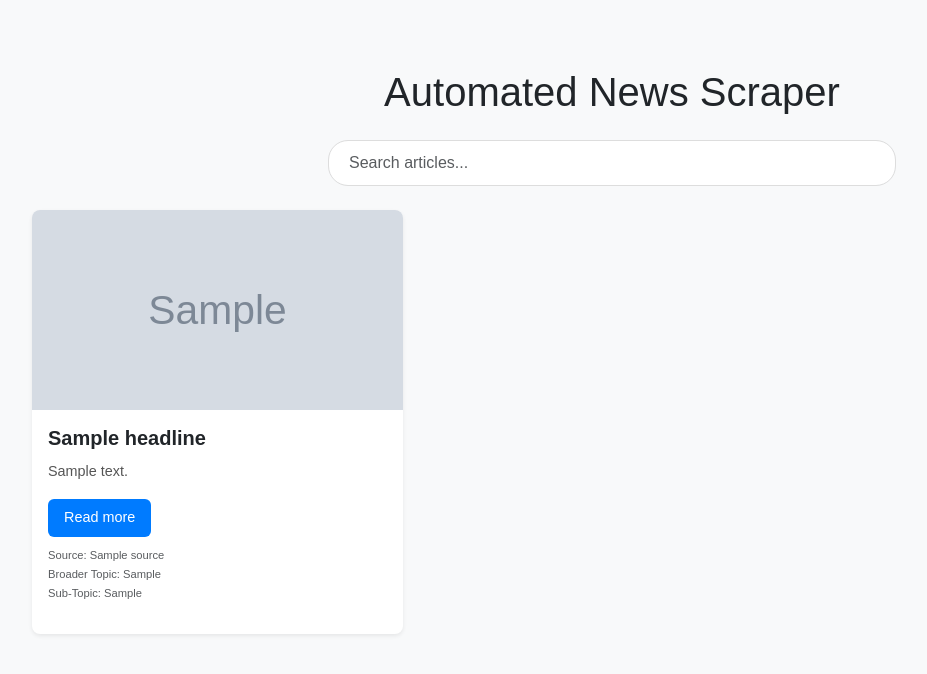
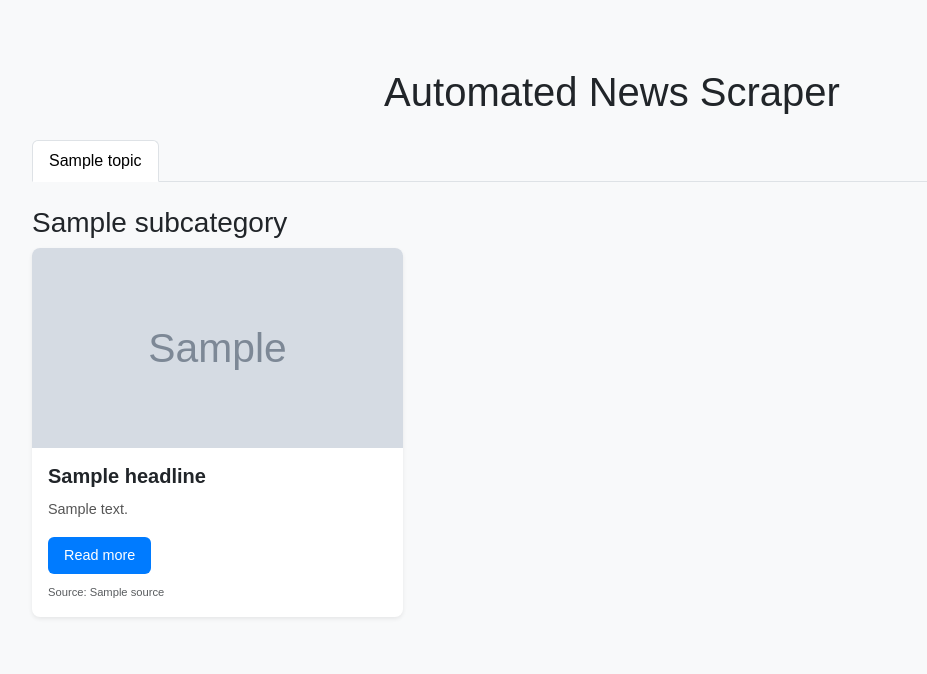
Before and after one commit to AI-DEVELOPER-99/NewsAgent, a Flask app: template templates/index.html in a window 1280 px wide. Shown: the top 674 px of the page, without its empty margins (28-955 px from the left). Run offline with Flask 3, Linux system fonts and the light colour scheme; the template is opened without the code that fills it: most values are stand-ins (such as "Sample title", 1, 10 or a date in 2020); grey boxes marked "Sample" are stand-in pictures.

Commit message:
Updated UI

```diff
--- a/app.py
+++ b/app.py
@@ -1,55 +1,16 @@
 from flask import Flask, render_template
-import httpx
-from bs4 import BeautifulSoup
 import threading
 import time
-
-from helpers.webscraper import scrape_site, classify_articles
+from helpers.webscraper import automated_scraping, get_articles, get_broader_topics
 
 app = Flask(__name__)
-
-# # In-memory storage for scraped articles
-articles = []
-
-# Function to periodically scrape news websites
-def automated_scraping():
-    global articles
-    sites_config = [
-        {
-            'name': 'India Today',
-            'base_url': 'https://www.indiatoday.in',
-            'article_tag': 'article',
-            'article_class': 'B1S3_story__card__A_fhi',
-            'headline_tag': 'h2',
-            'summary_tag': 'p',
-            'num_pages': 5  # Number of pages to scrape for this site
-        }
-    ]
-
-    broader_topic = "World News"
-    sub_topic_keywords = ["UK", "US", "Europe", "Sports", "Movie", "Microsoft"]
-
-    while True:
-        all_articles = []
-        for site_config in sites_config:
-            articles = scrape_site(site_config['base_url'], site_config, site_config['num_pages'])
-            if articles:
-                all_articles.extend(articles)
-
-        # Classify articles
-        classified_articles = classify_articles(all_articles, broader_topic, sub_topic_keywords)
-
-        # Update the global articles list
-        articles = classified_articles
-        print(f"Scraped {len(articles)} articles.")
-
-        # Wait for 10 minutes before scraping again
-        time.sleep(600)
 
 # Route for the home page
 @app.route('/')
 def index():
-    return render_template('index.html', articles=articles)
+    articles = get_articles()
+    broader_topics = get_broader_topics()
+    return render_template('index.html', articles=articles, broader_topics=broader_topics)
 
 # Run the Flask app
 if __name__ == '__main__':
--- a/helpers/webscraper.py
+++ b/helpers/webscraper.py
@@ -3,9 +3,180 @@ from bs4 import BeautifulSoup
 from transformers import pipeline
 import time
 
+# broader_topics = {
+#     "World News": ["UK", "US", "Europe", "Asia", "Middle East"],
+#     "Sports": ["Football", "Cricket", "Tennis", "Olympics"],
+#     "Technology": ["Microsoft", "Apple", "AI", "Space"],
+#     "Entertainment": ["Movie", "Music", "Celebrity"]
+# }
+
+# # Function to fetch and parse news articles from a single page
+# def scrape_news_page(url, site_config):
+#     try:
+#         with httpx.Client() as client:
+#             response = client.get(url)
+#             response.raise_for_status()  # Raise an exception for HTTP errors
+#     except httpx.HTTPError as e:
+#         print(f"Failed to retrieve the page. Error: {e}")
+#         return None
+
+#     # Parse the HTML content using BeautifulSoup
+#     soup = BeautifulSoup(response.text, 'html.parser')
+
+#     # Extract relevant information based on site-specific configuration
+#     scraped_articles = []
+#     for item in soup.find_all(site_config['article_tag'], class_=site_config['article_class']):
+#         headline = item.find(site_config['headline_tag']).text.strip() if item.find(site_config['headline_tag']) else "No headline"
+#         summary = item.find(site_config['summary_tag']).text.strip() if item.find(site_config['summary_tag']) else "No summary"
+#         link = item.find('a')['href'] if item.find('a') else "No link"
+#         image = item.find('img')['src'] if item.find('img') else None  # Extract image URL
+
+#         # Ensure the link and image URL are absolute (if relative, prepend the base URL)
+#         if not link.startswith('http'):
+#             link = httpx.URL(url).join(link)
+#         if image and not image.startswith('http'):
+#             image = httpx.URL(url).join(image)
+
+#         scraped_articles.append({
+#             'headline': headline,
+#             'summary': summary,
+#             'link': link,
+#             'image': image,  # Add image URL
+#             'source': site_config['name']  # Add the source of the article
+#         })
+
+#     return scraped_articles
+
+# # Function to scrape multiple pages for a single site
+# def scrape_site(base_url, site_config, num_pages):
+#     all_articles = []
+#     seen_links = set()  # Track unique article links
+
+#     for page in range(1, num_pages + 1):
+#         # Construct the URL for each page (e.g., https://www.indiatoday.in?page=2)
+#         page_url = f"{base_url}?page={page}" if page > 1 else base_url
+#         print(f"Scraping {site_config['name']}, page {page}: {page_url}")
+
+#         # Scrape the current page
+#         articles = scrape_news_page(page_url, site_config)
+#         if articles:
+#             for article in articles:
+#                 if article['link'] not in seen_links:  # Check for duplicates
+#                     all_articles.append(article)
+#                     seen_links.add(article['link'])
+
+#         # Add a delay to avoid overwhelming the server
+#         time.sleep(2)  # Wait 2 seconds between requests
+
+#     return all_articles
+
+# # Function to classify articles into broader topics and sub-topics
+# def classify_articles(articles):
+#     classified_articles = {topic: {} for topic in broader_topics}
+
+#     for article in articles:
+#         for topic, subcategories in broader_topics.items():
+#             for subcategory in subcategories:
+#                 if subcategory.lower() in article['headline'].lower() or subcategory.lower() in article['summary'].lower():
+#                     if subcategory not in classified_articles[topic]:
+#                         classified_articles[topic][subcategory] = []
+#                     classified_articles[topic][subcategory].append(article)
+#                     break  # Stop checking other subcategories once a match is found
+
+#     return classified_articles
+
+# # Example usage
+# if __name__ == "__main__":
+#     # Define configurations for each news site
+#     sites_config = [
+#         {
+#             'name': 'India Today',
+#             'base_url': 'https://www.indiatoday.in',
+#             'article_tag': 'article',
+#             'article_class': 'B1S3_story__card__A_fhi',
+#             'headline_tag': 'h2',
+#             'summary_tag': 'p',
+#             'num_pages': 5  # Number of pages to scrape for this site
+#         }
+#     ]
+
+#     # Scrape articles from all sites
+#     all_articles = []
+#     for site_config in sites_config:
+#         articles = scrape_site(site_config['base_url'], site_config, site_config['num_pages'])
+#         if articles:
+#             all_articles.extend(articles)
+
+#     if all_articles:
+#         # Define broader topic and sub-topic keywords
+#         # broader_topic = "World News"
+#         # sub_topic_keywords = ["UK", "US", "Europe", 'Sports', 'Movie', 'Microsoft', 'India']
+
+#         # Classify articles
+#         # classified_articles = classify_articles(all_articles, broader_topic, sub_topic_keywords)
+#         classify_articles = all_articles
+
+#         # Print the results
+#         print(f"Total articles scraped: {len(all_articles)}")
+#         print(f"Total classified articles: {len(classified_articles)}")
+#         print("-" * 50)
+#         for article in classified_articles:
+#             print(f"Source: {article['source']}")
+#             print(f"Headline: {article['headline']}")
+#             print(f"Summary: {article['summary']}")
+#             print(f"Link: {article['link']}")
+#             print(f"Broader Topic: {article['broader_topic']}")
+#             print(f"Sub-Topic: {article['sub_topic']}")
+#             print("-" * 50)
+#     else:
+#         print("No articles found.")
+
+
+
+# In-memory storage for scraped articles
+articles = []
+
+# Define configurations for multiple news sites
+sites_config = [
+    {
+        'name': 'India Today',
+        'base_url': 'https://www.indiatoday.in',
+        'article_tag': 'article',
+        'article_class': 'B1S3_story__card__A_fhi',
+        'headline_tag': 'h2',
+        'summary_tag': 'p',
+        'num_pages': 2  # Number of pages to scrape for this site
+    },
+    {
+        'name': 'BBC News',
+        'base_url': 'https://www.bbc.com/news',
+        'article_tag': 'div',
+        'article_class': 'gs-c-promo',
+        'headline_tag': 'h3',
+        'summary_tag': 'p',
+        'num_pages': 2  # Number of pages to scrape for this site
+    },
+    {
+        'name': 'Reuters',
+        'base_url': 'https://www.reuters.com/news/archive',
+        'article_tag': 'article',
+        'article_class': 'story',
+        'headline_tag': 'h3',
+        'summary_tag': 'p',
+        'num_pages': 2  # Number of pages to scrape for this site
+    }
+]
+
+# Define broader topics and subcategories
+broader_topics = {
+    "World News": ["UK", "US", "Europe", "Asia", "Middle East"],
+    "Sports": ["Football", "Cricket", "Tennis", "Olympics"],
+    "Technology": ["Microsoft", "Apple", "AI", "Space"],
+    "Entertainment": ["Movie", "Music", "Celebrity"]
+}
+
 # Function to fetch and parse news articles from a single page
 def scrape_news_page(url, site_config):
-    # Send a GET request to the URL using httpx
     try:
         with httpx.Client() as client:
             response = client.get(url)
@@ -18,34 +189,36 @@ def scrape_news_page(url, site_config):
     soup = BeautifulSoup(response.text, 'html.parser')
 
     # Extract relevant information based on site-specific configuration
-    articles = []
+    scraped_articles = []
     for item in soup.find_all(site_config['article_tag'], class_=site_config['article_class']):
         headline = item.find(site_config['headline_tag']).text.strip() if item.find(site_config['headline_tag']) else "No headline"
         summary = item.find(site_config['summary_tag']).text.strip() if item.find(site_config['summary_tag']) else "No summary"
         link = item.find('a')['href'] if item.find('a') else "No link"
-        image = item.find('img')['src'] if item.find('img') else None
+        image = item.find('img')['src'] if item.find('img') else None  # Extract image URL
 
-        # Ensure the link is absolute (if relative, prepend the base URL)
+        # Ensure the link and image URL are absolute (if relative, prepend the base URL)
         if not link.startswith('http'):
             link = httpx.URL(url).join(link)
+        if image and not image.startswith('http'):
+            image = httpx.URL(url).join(image)
 
-        articles.append({
+        scraped_articles.append({
             'headline': headline,
             'summary': summary,
             'link': link,
-            'image': image,
+            'image': image,  # Add image URL
             'source': site_config['name']  # Add the source of the article
         })
 
-    return articles
+    return scraped_articles
 
 # Function to scrape multiple pages for a single site
 def scrape_site(base_url, site_config, num_pages):
     all_articles = []
-    seen_links = set()
+    seen_links = set()  # Track unique article links
 
     for page in range(1, num_pages + 1):
-        # Construct the URL for each page (e.g., https://www.bbc.com/news?page=2)
+        # Construct the URL for each page (e.g., https://www.indiatoday.in?page=2)
         page_url = f"{base_url}?page={page}" if page > 1 else base_url
         print(f"Scraping {site_config['name']}, page {page}: {page_url}")
 
@@ -62,62 +235,43 @@ def scrape_site(base_url, site_config, num_pages):
 
     return all_articles
 
-# Function to classify articles into broader topics and sub-topics
-def classify_articles(articles, broader_topic, sub_topic_keywords):
-    classified_articles = []
+# Function to classify articles into broader topics and subcategories
+def classify_articles(articles):
+    classified_articles = {topic: {} for topic in broader_topics}
 
     for article in articles:
-        # Check if the article matches the sub-topic keywords
-        if any(keyword.lower() in article['headline'].lower() or
-               keyword.lower() in article['summary'].lower()
-               for keyword in sub_topic_keywords):
-            article['broader_topic'] = broader_topic
-            article['sub_topic'] = ', '.join(sub_topic_keywords)
-            classified_articles.append(article)
+        for topic, subcategories in broader_topics.items():
+            for subcategory in subcategories:
+                if subcategory.lower() in article['headline'].lower() or subcategory.lower() in article['summary'].lower():
+                    if subcategory not in classified_articles[topic]:
+                        classified_articles[topic][subcategory] = []
+                    classified_articles[topic][subcategory].append(article)
+                    break  # Stop checking other subcategories once a match is found
 
     return classified_articles
 
-# Example usage
-if __name__ == "__main__":
-    # Define configurations for each news site
-    sites_config = [
-        {
-            'name': 'India Today',
-            'base_url': 'https://www.indiatoday.in',
-            'article_tag': 'article',
-            'article_class': 'B1S3_story__card__A_fhi',
-            'headline_tag': 'h2',
-            'summary_tag': 'p',
-            'num_pages': 5  # Number of pages to scrape for this site
-        }
-    ]
-
-    # Scrape articles from all sites
-    all_articles = []
-    for site_config in sites_config:
-        articles = scrape_site(site_config['base_url'], site_config, site_config['num_pages'])
-        if articles:
-            all_articles.extend(articles)
-
-    if all_articles:
-        # Define broader topic and sub-topic keywords
-        broader_topic = "World News"
-        sub_topic_keywords = ["UK", "US", "Europe", 'Sports', 'Movie', 'Microsoft', 'India']
+# Function to periodically scrape news websites
+def automated_scraping():
+    global articles
+    while True:
+        all_articles = []
+        for site_config in sites_config:
+            scraped_articles = scrape_site(site_config['base_url'], site_config, site_config['num_pages'])
+            if scraped_articles:
+                all_articles.extend(scraped_articles)
 
         # Classify articles
-        classified_articles = classify_articles(all_articles, broader_topic, sub_topic_keywords)
+        classified_articles = classify_articles(all_articles)
 
-        # Print the results
-        print(f"Total articles scraped: {len(all_articles)}")
-        print(f"Total classified articles: {len(classified_articles)}")
-        print("-" * 50)
-        for article in classified_articles:
-            print(f"Source: {article['source']}")
-            print(f"Headline: {article['headline']}")
-            print(f"Summary: {article['summary']}")
-            print(f"Link: {article['link']}")
-            print(f"Broader Topic: {article['broader_topic']}")
-            print(f"Sub-Topic: {article['sub_topic']}")
-            print("-" * 50)
-    else:
-        print("No articles found.")
+        # Update the global articles list
+        articles = classified_articles
+        print(f"Scraped and classified {len(all_articles)} articles.")
+
+        # Wait for 10 minutes before scraping again
+        time.sleep(600)
+
+def get_articles():
+    return articles
+
+def get_broader_topics():
+    return broader_topics
--- a/static/styles.css
+++ b/static/styles.css
@@ -1,141 +1,3 @@
-/* body {
-    font-family: Arial, sans-serif;
-    background-color: #f4f4f4;
-    margin: 0;
-    padding: 0;
-}
-
-.container {
-    max-width: 800px;
-    margin: 50px auto;
-    padding: 20px;
-    background-color: #fff;
-    box-shadow: 0 0 10px rgba(0, 0, 0, 0.1);
-}
-
-h1 {
-    text-align: center;
-    color: #333;
-}
-
-.articles {
-    margin-top: 20px;
-}
-
-.article {
-    margin-bottom: 20px;
-    padding: 15px;
-    border: 1px solid #ddd;
-    border-radius: 4px;
-    background-color: #f9f9f9;
-}
-
-.article h3 {
-    margin: 0 0 10px;
-    color: #333;
-}
-
-.article p {
-    margin: 0 0 10px;
-    color: #555;
-}
-
-.article a {
-    color: #007bff;
-    text-decoration: none;
-}
-
-.article a:hover {
-    text-decoration: underline;
-}
-
-.source, .topic {
-    font-size: 0.9em;
-    color: #777;
-} */
-
-/* body {
-    font-family: Arial, sans-serif;
-    background-color: #f4f4f4;
-    margin: 0;
-    padding: 0;
-}
-
-.container {
-    max-width: 800px;
-    margin: 50px auto;
-    padding: 20px;
-    background-color: #fff;
-    box-shadow: 0 0 10px rgba(0, 0, 0, 0.1);
-}
-
-h1 {
-    text-align: center;
-    color: #333;
-}
-
-.articles {
-    margin-top: 20px;
-}
-
-.article {
-    margin-bottom: 20px;
-    padding: 15px;
-    border: 1px solid #ddd;
-    border-radius: 8px;
-    background-color: #f9f9f9;
-    transition: transform 0.2s, box-shadow 0.2s;
-}
-
-.article:hover {
-    transform: translateY(-5px);
-    box-shadow: 0 4px 8px rgba(0, 0, 0, 0.1);
-}
-
-.article-image {
-    max-width: 100%;
-    height: 200px;
-    border-radius: 8px;
-    margin-bottom: 15px;
-    box-shadow: 0 2px 4px rgba(0, 0, 0, 0.1);
-}
-
-.article h3 {
-    margin: 0 0 10px;
-    color: #333;
-    font-size: 1.5em;
-}
-
-.article p {
-    margin: 0 0 10px;
-    color: #555;
-    line-height: 1.6;
-}
-
-.article a {
-    color: #007bff;
-    text-decoration: none;
-    font-weight: bold;
-}
-
-.article a:hover {
-    text-decoration: underline;
-}
-
-.source, .topic {
-    font-size: 0.9em;
-    color: #777;
-    margin: 5px 0;
-}
-
-.source {
-    font-style: italic;
-}
-
-.topic {
-    font-weight: bold;
-} */
-
 body {
     font-family: Arial, sans-serif;
     background-color: #f8f9fa;
@@ -147,6 +9,10 @@ body {
     max-width: 1200px;
     margin: 0 auto;
     padding: 20px;
+}
+
+.nav-tabs {
+    margin-bottom: 20px;
 }
 
 .card {
@@ -194,15 +60,3 @@ body {
     font-size: 0.8rem;
     color: #777;
 }
-
-/* Search Bar */
-#searchInput {
-    border-radius: 20px;
-    padding: 10px 20px;
-    border: 1px solid #ddd;
-}
-
-/* Loading Spinner */
-#loadingSpinner {
-    margin: 20px 0;
-}
--- a/templates/index.html
+++ b/templates/index.html
@@ -13,18 +13,37 @@
     <div class="container my-5">
         <h1 class="text-center mb-4">Automated News Scraper</h1>
 
-        <!-- Search Bar -->
-        <div class="row mb-4">
-            <div class="col-md-6 mx-auto">
-                <input type="text" id="searchInput" class="form-control" placeholder="Search articles...">
-            </div>
-        </div>
+        <!-- Category Tabs -->
+        <ul class="nav nav-tabs" id="categoryTabs" role="tablist">
+            {% for topic in broader_topics %}
+                <li class="nav-item" role="presentation">
+                    <button class="nav-link {% if loop.first %}active{% endif %}"
+                        id="{{ topic | replace(' ', '_') }}-tab"
+                        data-bs-toggle="tab"
+                        data-bs-target="#{{ topic | replace(' ', '_') }}"
+                        type="button" role="tab"
+                        aria-controls="{{ topic | replace(' ', '_') }}"
+                        aria-selected="{% if loop.first %}true{% else %}false{% endif %}">
+                        {{ topic }}
+                    </button>
+                </li>
+            {% endfor %}
+        </ul>
 
-        <!-- Articles Grid -->
-        <div id="articlesGrid" class="row">
-            {% if articles %}
-                {% for article in articles %}
-                    <div class="col-md-6 col-lg-4 mb-4 article-card">
+        <!-- Tab Content -->
+        <div class="tab-content" id="categoryTabsContent">
+            {% for topic, subcategories in articles.items() %}
+                    <div class="tab-pane fade {% if loop.first %}show active{% endif %}"
+                    id="{{ topic | replace(' ', '_') }}"
+                    role="tabpanel"
+                    aria-labelledby="{{ topic | replace(' ', '_') }}-tab">
+                    <div class="row mt-4">
+                        {% for subcategory, articles_list in subcategories.items() %}
+                            <div class="col-md-12 mb-4">
+                                <h3>{{ subcategory }}</h3>
+                                <div class="row">
+                                    {% for article in articles_list %}
+                                        <div class="col-md-6 col-lg-4 mb-4">
                                             <div class="card h-100 shadow-sm">
                                                 {% if article.image %}
                                                     <img src="{{ article.image }}" alt="{{ article.headline }}" class="card-img-top">
@@ -34,29 +53,21 @@
                                                     <p class="card-text">{{ article.summary }}</p>
                                                     <a href="{{ article.link }}" target="_blank" class="btn btn-primary">Read more</a>
                                                     <p class="text-muted mt-2 mb-0"><small>Source: {{ article.source }}</small></p>
-                                <p class="text-muted mb-0"><small>Broader Topic: {{ article.broader_topic }}</small></p>
-                                <p class="text-muted"><small>Sub-Topic: {{ article.sub_topic }}</small></p>
                                                 </div>
                                             </div>
                                         </div>
                                     {% endfor %}
-            {% else %}
-                <p class="text-center">No articles found. Please wait for the scraper to fetch news.</p>
-            {% endif %}
                                 </div>
-
-        <!-- Loading Spinner -->
-        <div id="loadingSpinner" class="text-center my-4 d-none">
-            <div class="spinner-border text-primary" role="status">
-                <span class="visually-hidden">Loading...</span>
                             </div>
+                        {% endfor %}
+                    </div>
+                </div>
+            {% endfor %}
         </div>
     </div>
 
     <!-- Bootstrap 5 JS and dependencies -->
     <script src="https://cdn.jsdelivr.net/npm/@popperjs/core@2.11.6/dist/umd/popper.min.js"></script>
     <script src="https://cdn.jsdelivr.net/npm/bootstrap@5.3.0/dist/js/bootstrap.min.js"></script>
-    <!-- Custom JS -->
-    <script src="{{ url_for('static', filename='scripts.js') }}"></script>
 </body>
 </html>
```
Lines whose indentation alone changed are shown as unchanged.
